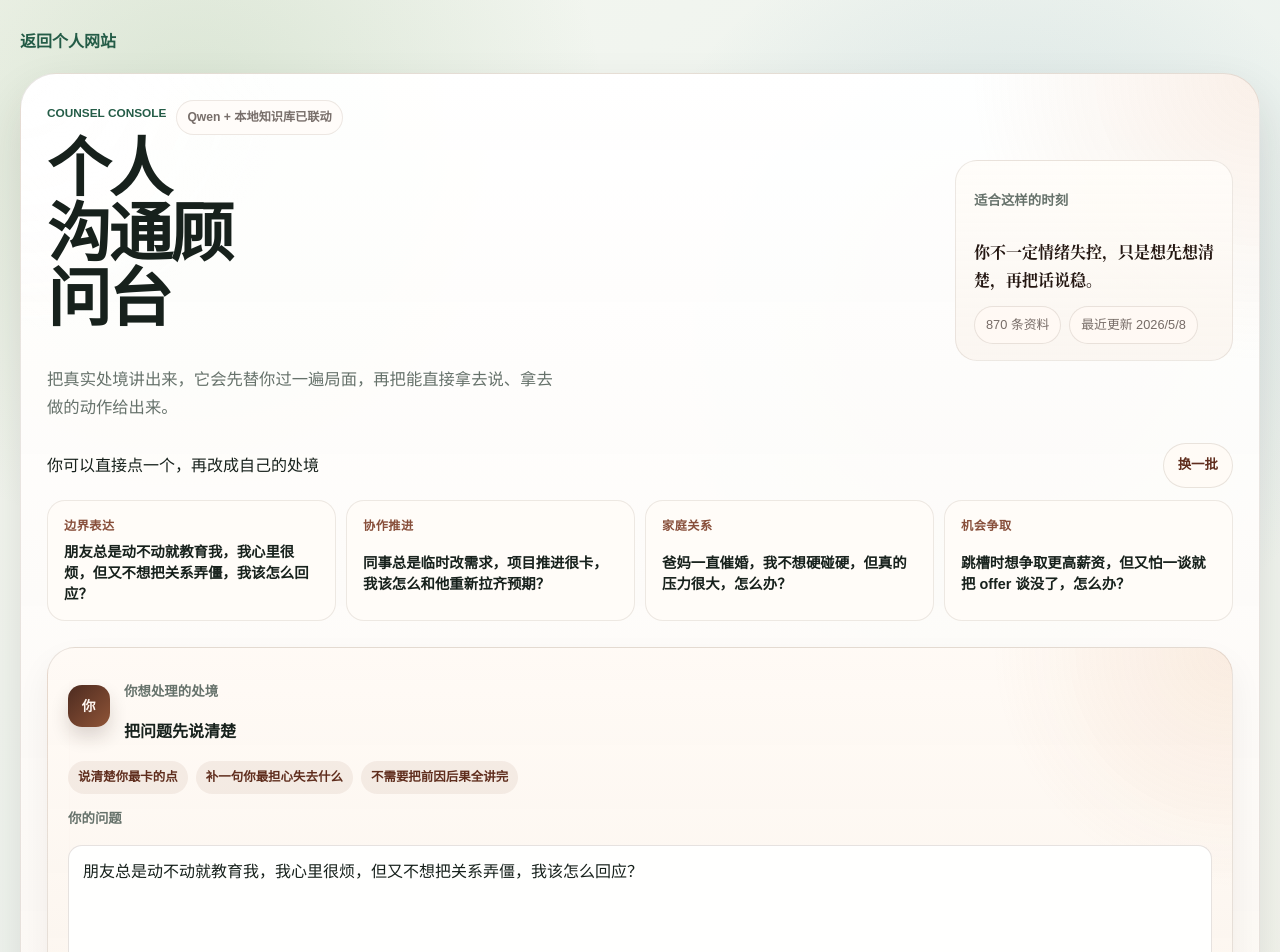
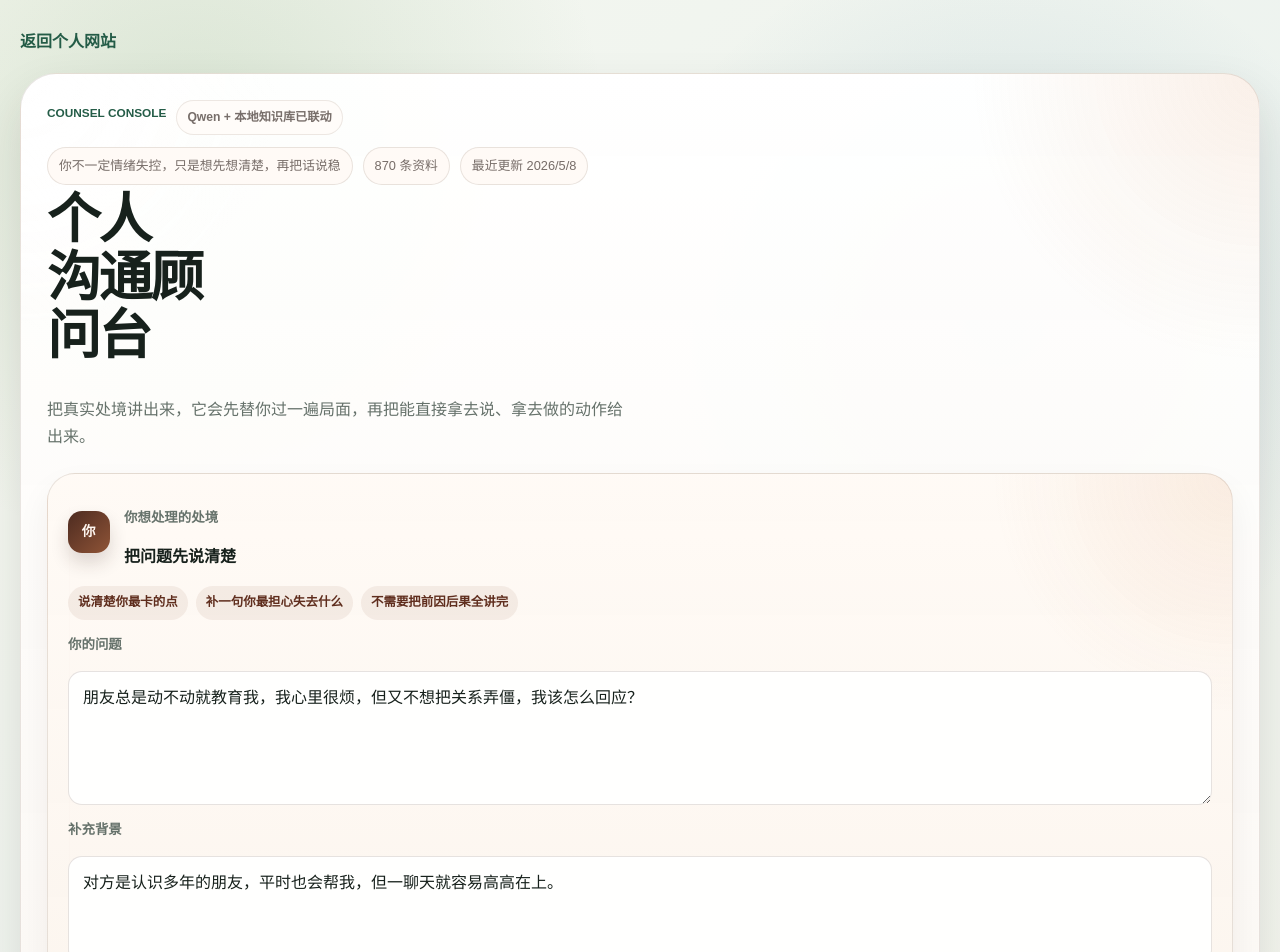
Before and after one commit to cdycdy666/my_project, a Next.js app in the folder personal-ai-website/: page /tools/wisdom-advisor in a window 1280 px wide. Shown: the top 952 px of the page. Built offline with nearby package versions, Linux system fonts and the light colour scheme.

Commit message:
Prioritize composer over advisor hero

```diff
--- a/personal-ai-website/app/globals.css
+++ b/personal-ai-website/app/globals.css
@@ -692,15 +692,12 @@ h3 {
 }
 
 .wisdom-chat-header {
-  display: grid;
-  grid-template-columns: minmax(0, 1.25fr) minmax(280px, 0.75fr);
-  align-items: end;
-  gap: 24px;
+  display: block;
 }
 
 .wisdom-chat-copy {
   display: grid;
-  gap: 10px;
+  gap: 12px;
 }
 
 .wisdom-header-ribbon {
@@ -723,39 +720,18 @@ h3 {
 }
 
 .wisdom-chat-copy h1 {
-  max-width: 7ch;
+  max-width: 6ch;
   font-family: "Iowan Old Style", "Palatino Linotype", "Songti SC", serif;
-  font-size: clamp(2.8rem, 5vw, 4.8rem);
+  font-size: clamp(2.3rem, 4.2vw, 3.9rem);
   letter-spacing: -0.04em;
-  line-height: 1.02;
+  line-height: 1.08;
   text-wrap: balance;
 }
 
 .wisdom-chat-copy .tool-intro {
-  max-width: 32rem;
-  font-size: 1.02rem;
-  line-height: 1.72;
-}
-
-.wisdom-hero-aside {
-  display: grid;
-  gap: 12px;
-  align-self: center;
-  max-width: 340px;
-  justify-self: end;
-  padding: 16px 18px;
-  border: 1px solid rgba(79, 50, 36, 0.1);
-  border-radius: 22px;
-  background: linear-gradient(180deg, rgba(255, 253, 249, 0.9), rgba(250, 244, 238, 0.82));
-}
-
-.wisdom-hero-aside strong {
-  max-width: 15rem;
-  color: var(--wisdom-ink);
-  font-family: "Songti SC", STSong, "Noto Serif CJK SC", serif;
+  max-width: 36rem;
   font-size: 1rem;
-  line-height: 1.75;
-  font-weight: 700;
+  line-height: 1.68;
 }
 
 .wisdom-proof-strip {
@@ -792,6 +768,7 @@ h3 {
 .wisdom-scenario-prompt {
   display: grid;
   gap: 12px;
+  padding-top: 2px;
 }
 
 .wisdom-scenario-header {
@@ -810,7 +787,7 @@ h3 {
 .wisdom-inline-meta {
   display: flex;
   flex-wrap: wrap;
-  gap: 8px;
+  gap: 10px;
 }
 
 .wisdom-inline-meta span {
@@ -826,19 +803,15 @@ h3 {
 
 .wisdom-hero-scenarios {
   display: grid;
-  grid-auto-columns: minmax(260px, 1fr);
-  grid-auto-flow: column;
+  grid-template-columns: repeat(2, minmax(0, 1fr));
   gap: 10px;
-  overflow-x: auto;
-  padding-bottom: 4px;
-  scrollbar-width: thin;
 }
 
 .scenario-pill {
   display: grid;
   gap: 6px;
-  min-height: 118px;
-  padding: 15px 16px;
+  min-height: 106px;
+  padding: 14px 15px;
   border: 1px solid rgba(79, 50, 36, 0.1);
   border-radius: 18px;
   background: rgba(255, 252, 248, 0.88);
@@ -871,7 +844,7 @@ h3 {
 
 .scenario-pill strong {
   line-height: 1.45;
-  font-size: 0.9rem;
+  font-size: 0.88rem;
 }
 
 .wisdom-refresh-button {
@@ -1520,22 +1493,13 @@ h3 {
     align-items: flex-start;
   }
 
-  .wisdom-chat-header {
-    grid-template-columns: 1fr;
-  }
-
-  .wisdom-hero-aside {
-    max-width: none;
-    justify-self: start;
-  }
-
   .chat-bubble-advisor,
   .chat-bubble-placeholder {
     width: 100%;
   }
 
   .wisdom-hero-scenarios {
-    grid-auto-columns: minmax(78vw, 1fr);
+    grid-template-columns: 1fr;
   }
 
   .wisdom-proof-strip {
@@ -1607,7 +1571,7 @@ h3 {
 
   .wisdom-chat-copy h1 {
     max-width: 100%;
-    font-size: clamp(2.1rem, 11vw, 3rem);
+    font-size: clamp(2rem, 10vw, 2.9rem);
   }
 
   .wisdom-scenario-header {
--- a/personal-ai-website/components/WisdomAdvisorStudio.tsx
+++ b/personal-ai-website/components/WisdomAdvisorStudio.tsx
@@ -286,40 +286,15 @@ export function WisdomAdvisorStudio() {
               <span className="eyebrow">Counsel Console</span>
               <span className="wisdom-ribbon-copy">{systemStatus}</span>
             </div>
+            <div className="wisdom-inline-meta">
+              <span>你不一定情绪失控，只是想先想清楚，再把话说稳</span>
+              <span>{library?.totalSources ?? "--"} 条资料</span>
+              <span>最近更新 {latestSourceDate}</span>
+            </div>
             <h1>个人沟通顾问台</h1>
             <p className="tool-intro">把真实处境讲出来，它会先替你过一遍局面，再把能直接拿去说、拿去做的动作给出来。</p>
           </div>
-          <aside className="wisdom-hero-aside">
-            <p className="micro-label">适合这样的时刻</p>
-            <strong>你不一定情绪失控，只是想先想清楚，再把话说稳。</strong>
-            <div className="wisdom-inline-meta">
-              <span>{library?.totalSources ?? "--"} 条资料</span>
-              <span>最近更新 {latestSourceDate}</span>
-            </div>
-          </aside>
         </header>
-
-        <div className="wisdom-scenario-prompt">
-          <div className="wisdom-scenario-header">
-            <span>你可以直接点一个，再改成自己的处境</span>
-            <button className="wisdom-refresh-button" onClick={refreshScenarioBatch} type="button">
-              换一批
-            </button>
-          </div>
-          <div className="wisdom-hero-scenarios">
-            {scenarioBatch.map((scenario) => (
-              <button
-                className="scenario-pill"
-                key={scenario.title}
-                onClick={(event) => handleScenarioClick(event, scenario.question, scenario.context)}
-                type="button"
-              >
-                <span>{scenario.title}</span>
-                <strong>{scenario.question}</strong>
-              </button>
-            ))}
-          </div>
-        </div>
 
         <section className="wisdom-thread" ref={answerRef}>
           <article className="chat-bubble chat-bubble-user">
@@ -378,6 +353,28 @@ export function WisdomAdvisorStudio() {
                   <p>如果你公开分享这个页面，建议给试用者单独发访问码，而不是完全裸放在公网。</p>
                 </div>
               </details>
+
+              <div className="wisdom-scenario-prompt">
+                <div className="wisdom-scenario-header">
+                  <span>也可以先点一个场景，再改成自己的处境</span>
+                  <button className="wisdom-refresh-button" onClick={refreshScenarioBatch} type="button">
+                    换一批
+                  </button>
+                </div>
+                <div className="wisdom-hero-scenarios">
+                  {scenarioBatch.map((scenario) => (
+                    <button
+                      className="scenario-pill"
+                      key={scenario.title}
+                      onClick={(event) => handleScenarioClick(event, scenario.question, scenario.context)}
+                      type="button"
+                    >
+                      <span>{scenario.title}</span>
+                      <strong>{scenario.question}</strong>
+                    </button>
+                  ))}
+                </div>
+              </div>
 
               <div className="chat-composer-footer">
                 <button
```
